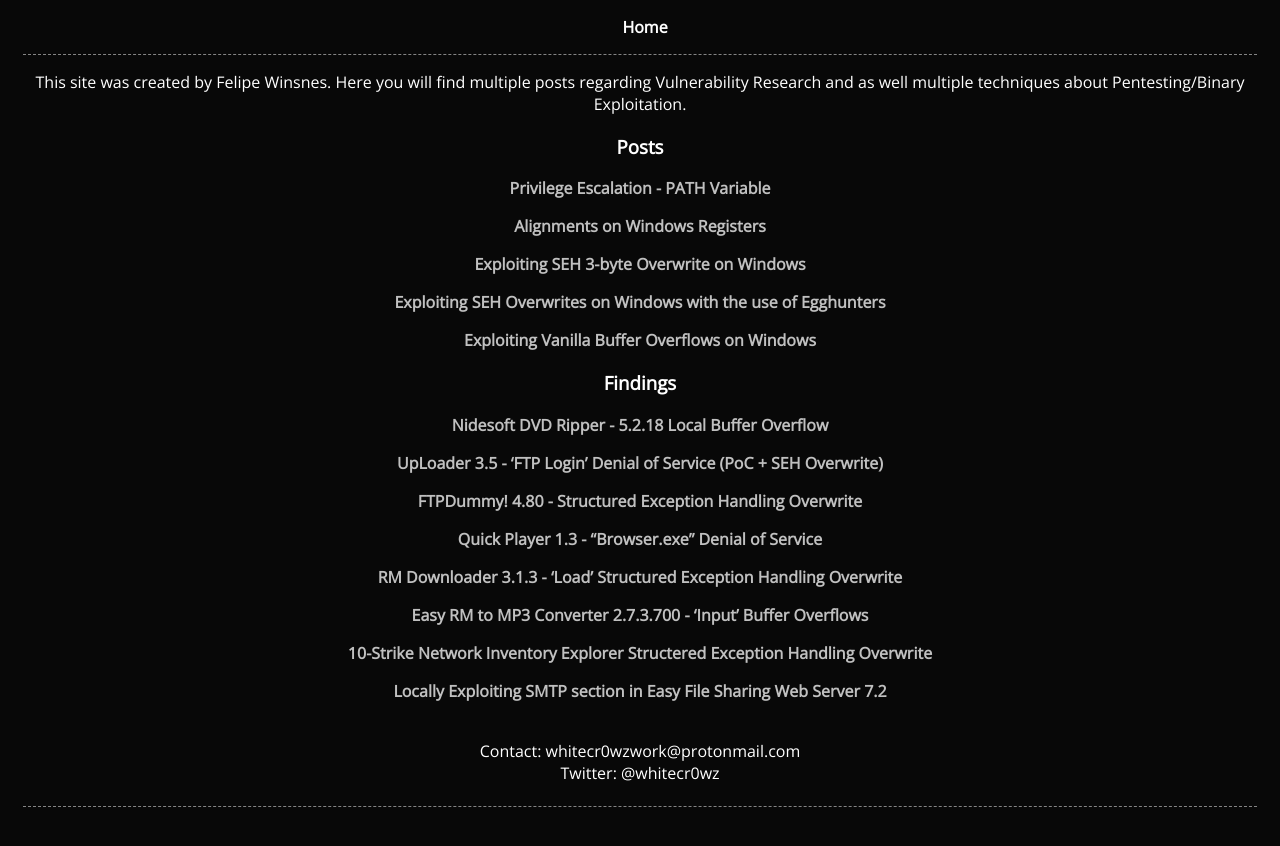
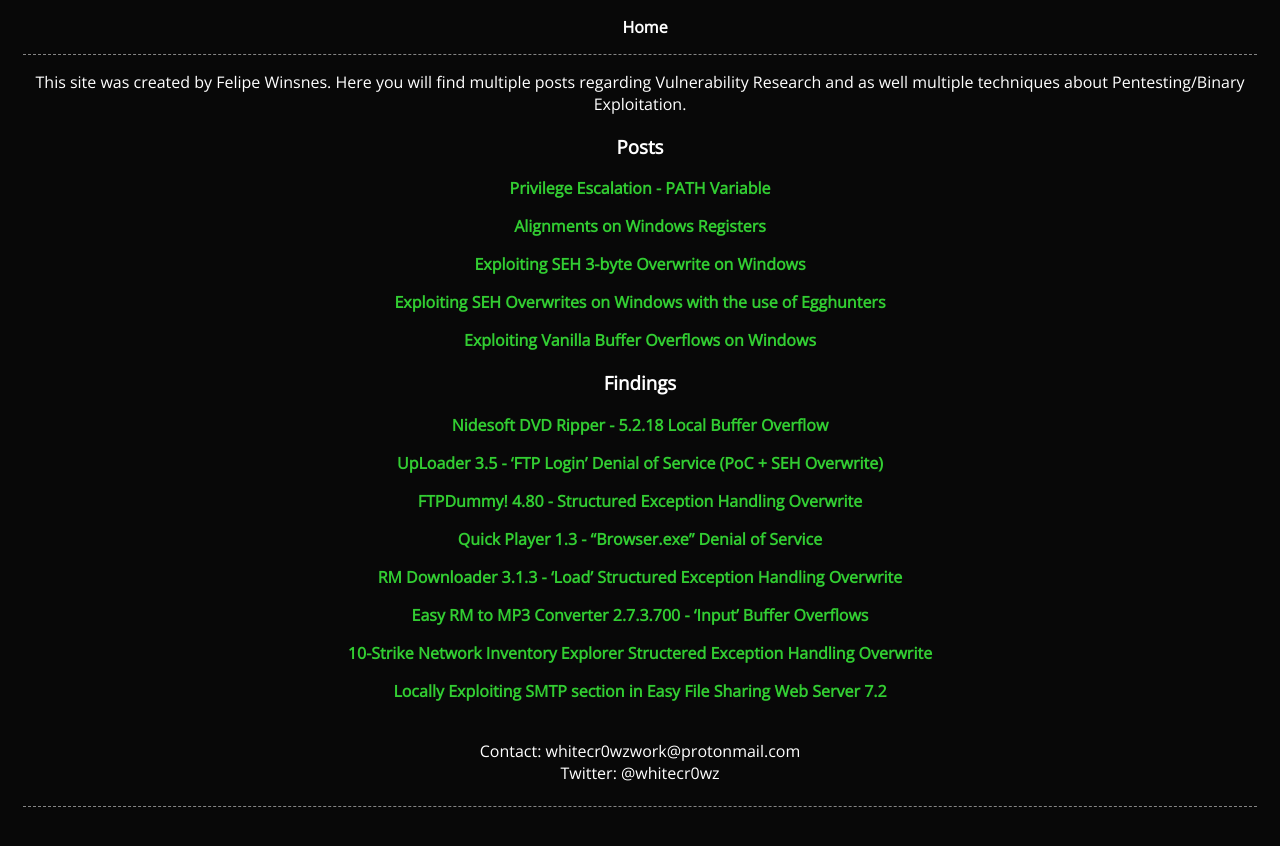
Before and after one commit to whitecr0wz/whitecr0wz.github.io, a Jekyll site: the page built from index.md, in a window 1280 px wide. Shown: the top 846 px of the page. Built offline with Jekyll 4.4.1, drawn with Linux system fonts in a browser that asks for light colours.

Commit message:
Update style.css

```diff
--- a/assets/css/style.css
+++ b/assets/css/style.css
@@ -80,7 +80,7 @@
 
 a {
 	text-decoration: none;
-	color: #C0C0C0;
+	color: #32CD32;
 	font-weight: bold;
 }
 
```
